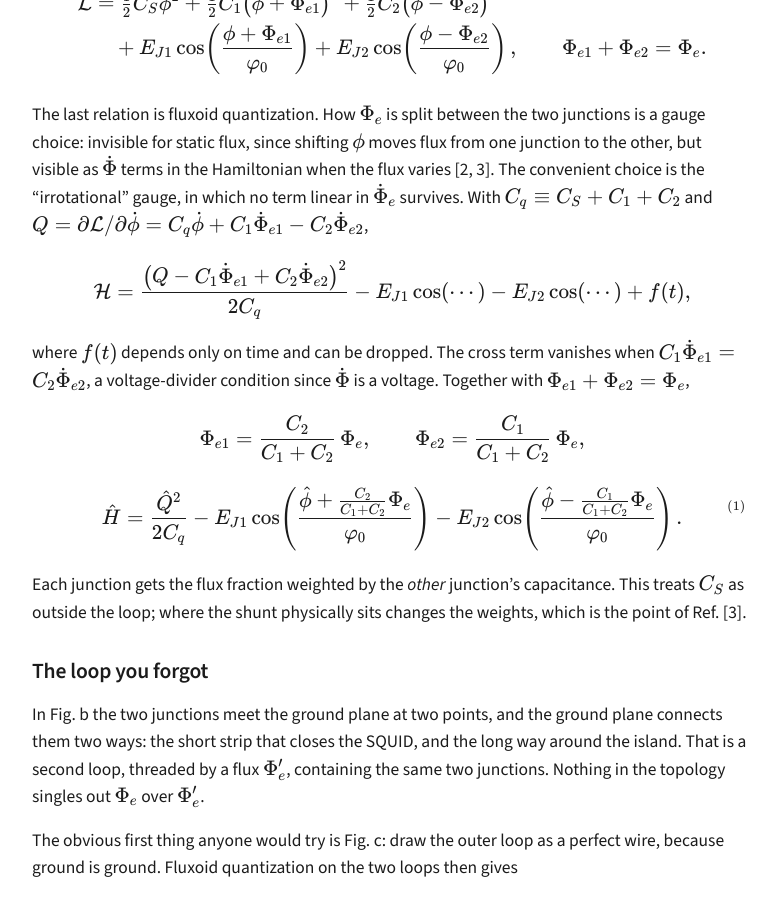
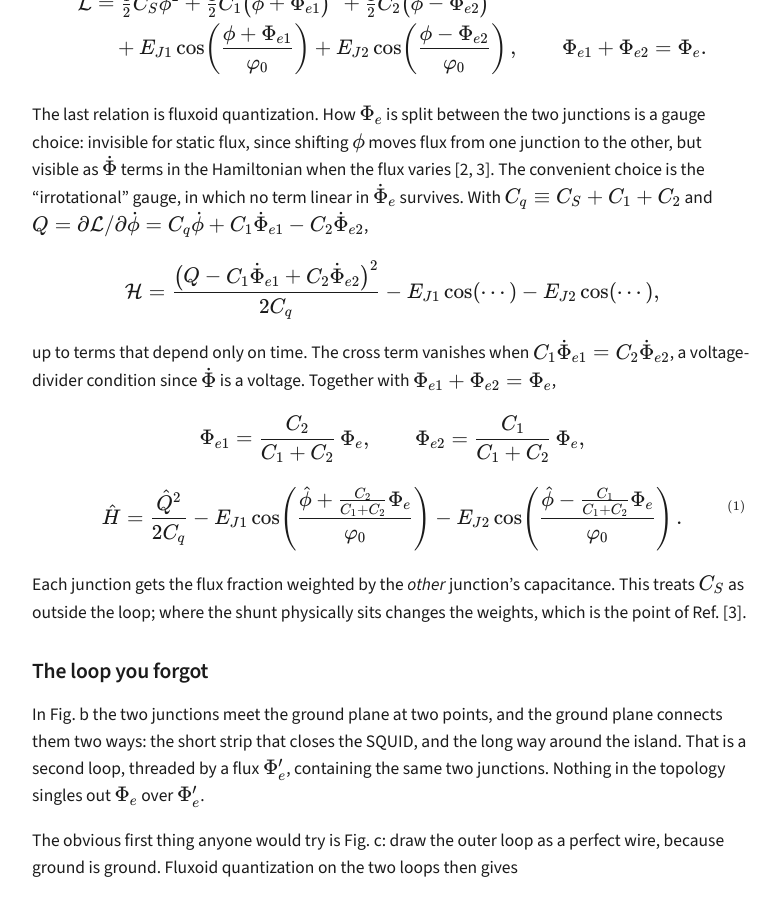
Before and after one commit to gihwan-scqubits/gihwan-scqubits.github.io, a Jekyll site: the page built from _posts/2026-09-07-squid-outer-ground-loop.md, in a window 1280 px wide and 900 px high, scrolled down 1184 px. Shown: the whole window, without its empty margins (248-1028 px from the left). Built offline with Jekyll 4.4.1, drawn with Linux system fonts in a browser that asks for light colours.

Commit message:
Drop f(t)
Co-Authored-By: Claude Fable 5.1 <noreply@anthropic.com>
Claude-Session: https://claude.ai/code/session_01D9GyQzp35NGwXa4HyFQyv5

```diff
--- a/_posts/2026-09-07-squid-outer-ground-loop.md
+++ b/_posts/2026-09-07-squid-outer-ground-loop.md
@@ -27,10 +27,10 @@ $$
 The last relation is fluxoid quantization. How $$\Phi_e$$ is split between the two junctions is a gauge choice: invisible for static flux, since shifting $$\phi$$ moves flux from one junction to the other, but visible as $$\dot\Phi$$ terms in the Hamiltonian when the flux varies [2, 3]. The convenient choice is the "irrotational" gauge, in which no term linear in $$\dot\Phi_e$$ survives. With $$C_q \equiv C_S + C_1 + C_2$$ and $$Q = \partial\mathcal{L}/\partial\dot\phi = C_q\dot\phi + C_1\dot\Phi_{e1} - C_2\dot\Phi_{e2}$$,
 
 $$
-\mathcal{H} = \frac{\big(Q - C_1\dot\Phi_{e1} + C_2\dot\Phi_{e2}\big)^2}{2C_q} - E_{J1}\cos(\cdots) - E_{J2}\cos(\cdots) + f(t),
+\mathcal{H} = \frac{\big(Q - C_1\dot\Phi_{e1} + C_2\dot\Phi_{e2}\big)^2}{2C_q} - E_{J1}\cos(\cdots) - E_{J2}\cos(\cdots),
 $$
 
-where $$f(t)$$ depends only on time and can be dropped. The cross term vanishes when $$C_1\dot\Phi_{e1} = C_2\dot\Phi_{e2}$$, a voltage-divider condition since $$\dot\Phi$$ is a voltage. Together with $$\Phi_{e1} + \Phi_{e2} = \Phi_e$$,
+up to terms that depend only on time. The cross term vanishes when $$C_1\dot\Phi_{e1} = C_2\dot\Phi_{e2}$$, a voltage-divider condition since $$\dot\Phi$$ is a voltage. Together with $$\Phi_{e1} + \Phi_{e2} = \Phi_e$$,
 
 $$
 \Phi_{e1} = \frac{C_2}{C_1 + C_2}\,\Phi_e, \qquad \Phi_{e2} = \frac{C_1}{C_1 + C_2}\,\Phi_e,
```
